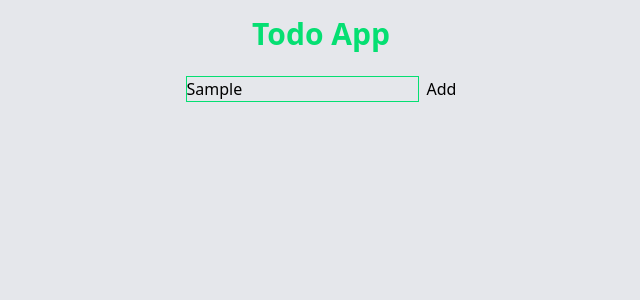
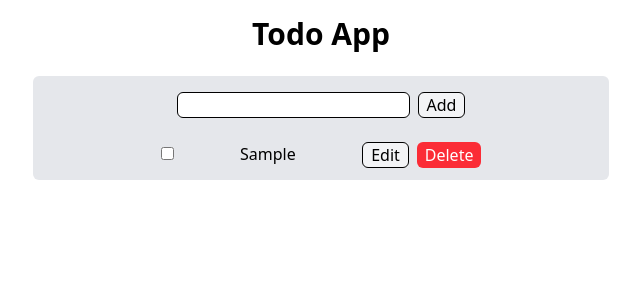
Before and after one commit to errajput/Todo_app, a React (Vite) app: page / in a window 1280 px wide. Both pictures are taken after typing "Sample" into the empty fields and a click on the button "Add". Shown: the top 300 px of the page, without its empty margins (319-959 px from the left). Built offline with nearby package versions, Linux system fonts and the light colour scheme.

Commit message:
Add new todo, add checkbox and add delete button,Crete checkbox component, Crete Delete component

```diff
--- a/src/App.jsx
+++ b/src/App.jsx
@@ -1,11 +1,96 @@
+import { useState, useEffect } from "react";
+import CustomCheckbox from "./components/Customcheckbox";
+import DeleteButton from "./components/DeleteButton";
+
 function App() {
+  const [todo, setTodo] = useState([]);
+  const [inputValue, setInputValue] = useState("");
+
+  useEffect(() => {
+    console.log(localStorage.getItem("todo"));
+    setTodo(JSON.parse(localStorage.getItem("todo") || "[]"));
+  }, []);
+
+  const saveTodo = (updatedTodos) => {
+    setTodo(updatedTodos);
+    localStorage.setItem("todo", JSON.stringify(updatedTodos));
+  };
+
+  const handleAdd = () => {
+    if (inputValue.trim() === "") return;
+
+    const newTodo = {
+      id: Date.now(),
+      title: inputValue,
+      isDone: false,
+    };
+
+    saveTodo([newTodo, ...todo]);
+    setInputValue("");
+  };
+
+  const markDone = (id) => {
+    const updatedTodos = todo.map((item) =>
+      item.id === id ? { ...item, isDone: !item.isDone } : item
+    );
+
+    saveTodo(updatedTodos);
+  };
+
+  const handleDelete = (id) => {
+    const updatedTodos = todo.filter((item) => item.id !== id);
+    saveTodo(updatedTodos);
+  };
+
   return (
-    <div className="min-h-screen bg-gray-200 flex flex-col items-center p-4">
-      <h1 className="text-3xl text-green-400 font-bold mb-6">Todo App</h1>
+    <div className="min-h-screen bg-white flex flex-col items-center p-4">
+      <h1 className="text-3xl text-black font-bold mb-6">Todo App</h1>
 
-      <div className=" flex items-center gap-2">
-        <input type="text" className="border border-green-400 focus:ring" />
-        <button>Add</button>
+      <div className="w-full max-w-xl h-full min-h-full bg-gray-200  rounded-md  grid justify-center items-center gap-2">
+        <div className="flex m-4 gap-2 items-center mb-4">
+          <input
+            type="text"
+            className="border border-black rounded-md outline-none focus:ring-1 bg-white"
+            value={inputValue}
+            onChange={(e) => setInputValue(e.target.value)}
+            onKeyDown={(e) => {
+              if (e.key === "Enter") {
+                handleAdd();
+              }
+            }}
+          />
+          <button
+            className="bg-gray-100  px-2 border items-center rounded-md hover:bg-gray-50 cursor-pointer transition"
+            onClick={handleAdd}
+          >
+            Add
+          </button>
+        </div>
+
+        <div className="w-full max-w-md">
+          {todo.length === 0 ? (
+            <div className="text-center mb-4 text-gray-500 py-10 bg-white shadow-md rounded-md">
+              <p className="text-lg font-medium">No tasks yet</p>
+              <p className="text-sm mt-1">Start adding your todos above.</p>
+            </div>
+          ) : (
+            todo.map((v) => (
+              <div key={v.id} className="flex gap-4 mb-3 justify-between">
+                <CustomCheckbox
+                  checked={v.isDone}
+                  onChange={() => markDone(v.id)}
+                />
+                <p> {v.title}</p>
+                <div className="flex gap-2">
+                  <button className="border rounded-md bg-gray-100 px-2 cursor-pointer hover:bg-gray-50">
+                    Edit
+                  </button>
+                  <DeleteButton onClick={() => handleDelete(v.id)} />
+                </div>
+              </div>
+            ))
+          )}
+        </div>
       </div>
     </div>
   );
--- /dev/null
+++ b/src/components/CustomCheckbox.jsx
@@ -0,0 +1,8 @@
+const CustomCheckbox = ({ onChange, checked }) => {
+  return (
+    <label className="relative cursor-pointer">
+      <input type="checkbox" onChange={onChange} checked={checked} />
+    </label>
+  );
+};
+export default CustomCheckbox;
--- /dev/null
+++ b/src/components/DeleteButton.jsx
@@ -0,0 +1,11 @@
+const DeleteButton = (onclick) => {
+  return (
+    <button
+      onClick={onclick}
+      className="bg-red-500 text-white hover:bg-red-600 px-2  rounded-md transition cursor-pointer"
+    >
+      Delete
+    </button>
+  );
+};
+export default DeleteButton;
```
